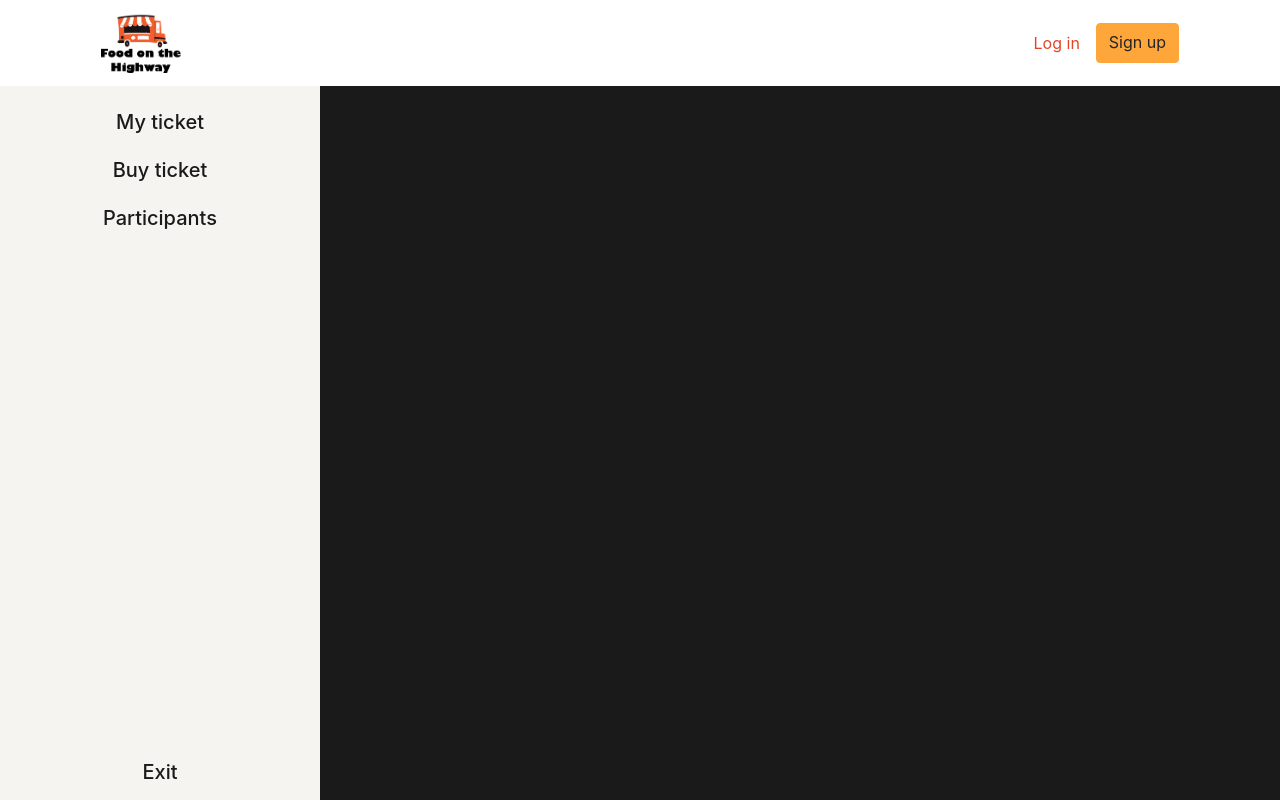
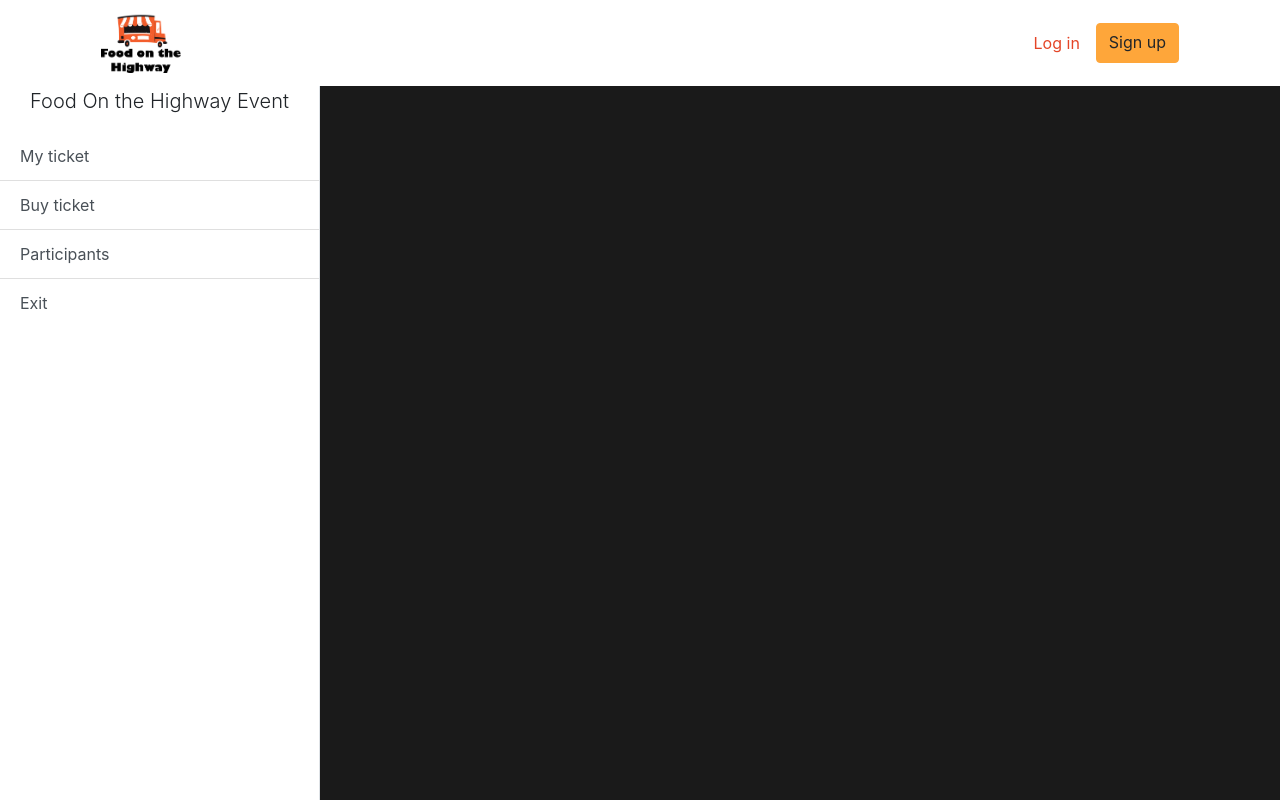
Before and after one commit to xDAVEx-ch/food-on-the-highway, a React (Create React App) app: page /main in a window 1280 px wide. Built offline with nearby package versions, Linux system fonts and the light colour scheme.

Commit message:
refactor(Sidebar): Separate toggle sidebar logic

```diff
--- a/src/components/sidebar/sidebar.component.jsx
+++ b/src/components/sidebar/sidebar.component.jsx
@@ -1,40 +1,21 @@
-import React, { Component } from 'react';
+import React from 'react';
 
-import Nav from 'react-bootstrap/Nav';
+import ListGroup from 'react-bootstrap/ListGroup';
 
-class Sidebar extends Component {
+import './sidebar.styles.scss';
 
-    constructor() {
-        super();
-
-        this.state = {
-            toggle: false
-        }
-    }
-
-    render() {
-        return (
-            <div className={this.state.toggle ? 'collapse' : ''}>
-                <Nav
-                    style={{ height: 'calc(100vh - 86px)' }}
-                    className='flex-column align-items-center bg-secondary'
-                >
-                    <Nav.Item className='mt-3'>
-                        <Nav.Link className='text-dark h5'>My ticket</Nav.Link>
-                    </Nav.Item>
-                    <Nav.Item>
-                        <Nav.Link className='text-dark h5'>Buy ticket</Nav.Link>
-                    </Nav.Item>
-                    <Nav.Item>
-                        <Nav.Link className='text-dark h5'>Participants</Nav.Link>
-                    </Nav.Item>
-                    <Nav.Item className='mt-auto'>
-                        <Nav.Link className='text-dark h5'>Exit</Nav.Link>
-                    </Nav.Item>
-                </Nav>
-            </div>
-        )
-    }
-}
+const Sidebar = () => (
+    <>
+        <div class='bg-light border-right' id='sidebar-wrapper'>
+            <p className='sidebar-heading lead'>Food On the Highway Event</p>
+            <ListGroup variant='flush'>
+                <ListGroup.Item action>My ticket</ListGroup.Item>
+                <ListGroup.Item action>Buy ticket</ListGroup.Item>
+                <ListGroup.Item action>Participants</ListGroup.Item>
+                <ListGroup.Item action>Exit</ListGroup.Item>
+            </ListGroup>
+        </div>
+    </>
+);
 
 export default Sidebar;
--- /dev/null
+++ b/src/components/sidebar/sidebar.styles.scss
@@ -0,0 +1,47 @@
+#wrapper {
+    overflow-x: hidden;
+}
+
+#sidebar-wrapper {
+    min-height: calc(100vh - 86px);
+    margin-left: -15rem;
+    -webkit-transition: margin .25s ease-out;
+    -moz-transition: margin .25s ease-out;
+    -o-transition: margin .25s ease-out;
+    transition: margin .25s ease-out;
+
+    @media (min-width: 768px){
+        margin-left: 0;
+    }
+}
+
+#sidebar-wrapper .sidebar-heading {
+    @media screen and (min-width: 768px){
+        text-align: center;
+    }
+}
+
+#sidebar-wrapper .list-group {
+    width: 15rem;
+
+    @media screen and (min-width: 768px){
+        width: 100%;
+    }
+}
+
+#page-content-wrapper {
+    min-width: 100vw;
+
+    @media (min-width: 768px){
+        min-width: 0;
+        width: 100%;
+    }
+}
+
+#wrapper.toggled #sidebar-wrapper {
+    margin-left: 0;
+
+    @media (min-width: 768px) {
+        margin-left: -15rem;
+    }
+}
```
